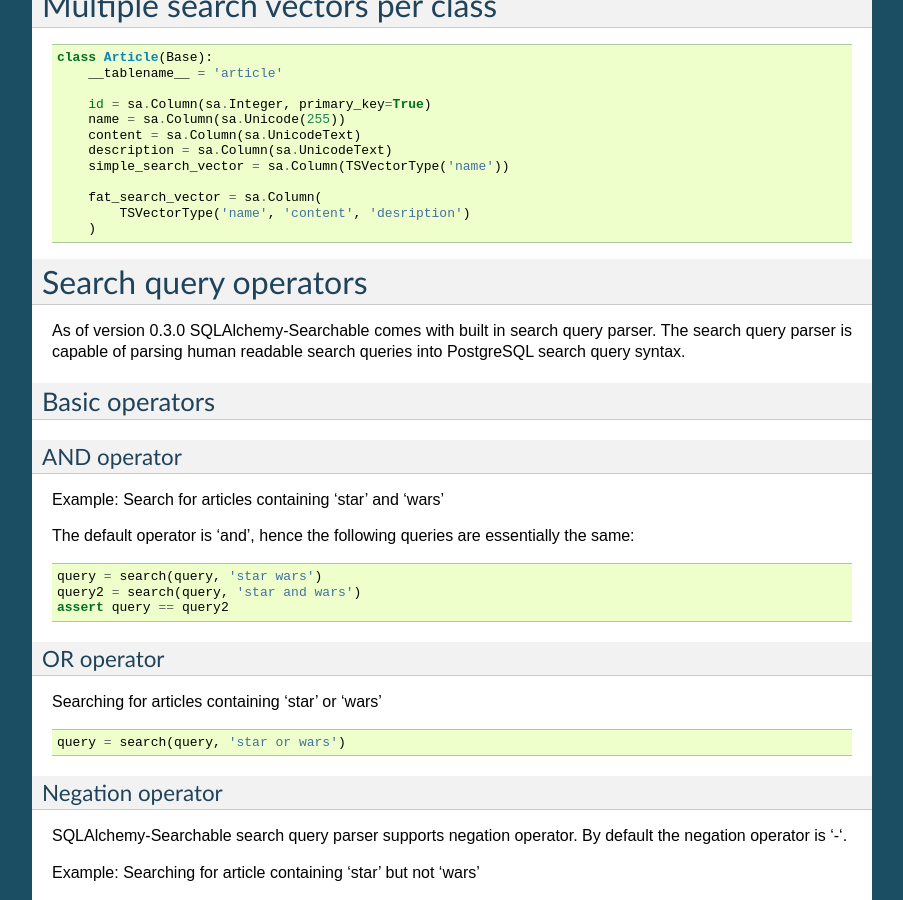
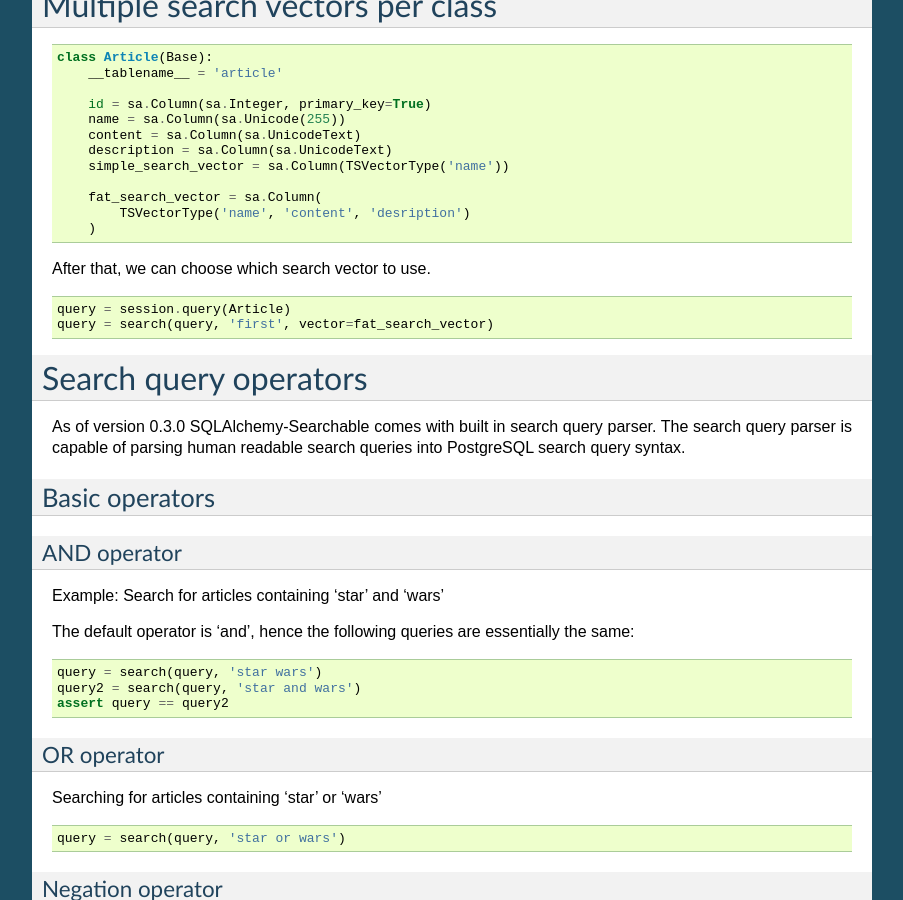
Before and after one commit to falcony-io/sqlalchemy-searchable, a Sphinx documentation site: the page built from docs/index.rst, in a window 1280 px wide and 900 px high, scrolled down 1243 px. Shown: the whole window, without its empty margins (198-1101 px from the left). Built offline with Sphinx 7.4.7, drawn with Linux system fonts in a browser that asks for light colours.

Commit message:
Add a few lines to the documentation explaining how to choose a search vector in a multiple search vector class

```diff
--- a/docs/index.rst
+++ b/docs/index.rst
@@ -84,9 +84,7 @@ After we've created the articles, we can search trhough them.
 Multiple search vectors per class
 =================================
 
-
 ::
-
 
     class Article(Base):
         __tablename__ = 'article'
@@ -101,6 +99,11 @@ Multiple search vectors per class
             TSVectorType('name', 'content', 'desription')
         )
 
+After that, we can choose which search vector to use.
+::
+
+    query = session.query(Article)
+    query = search(query, 'first', vector=fat_search_vector)
 
 
 Search query operators
```
